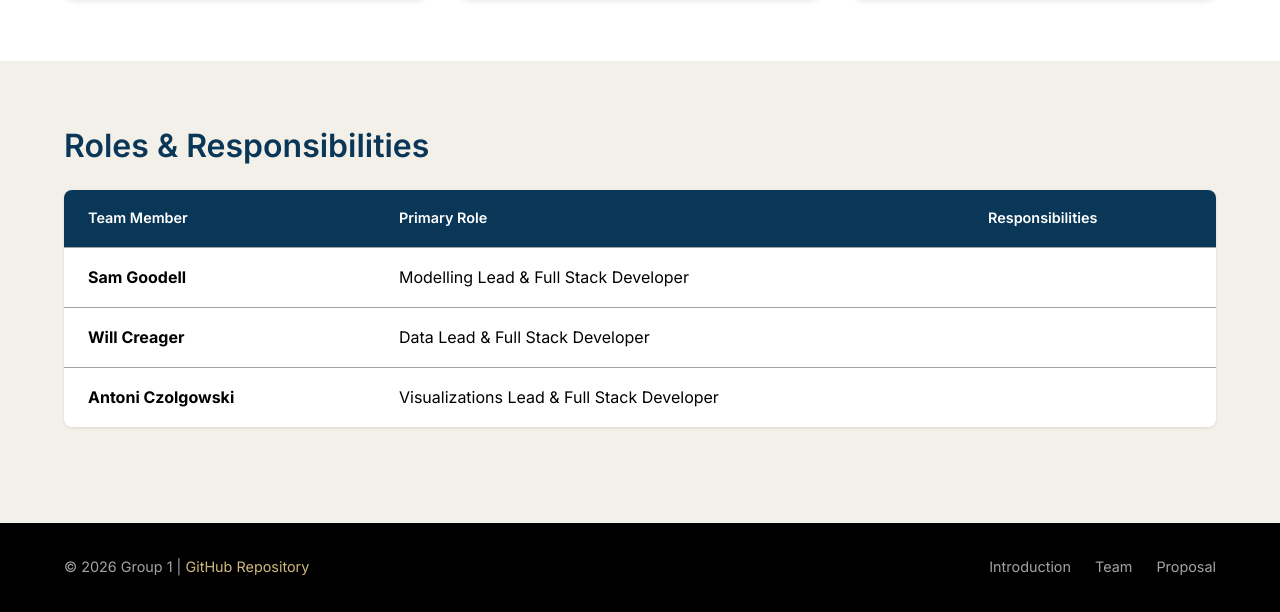
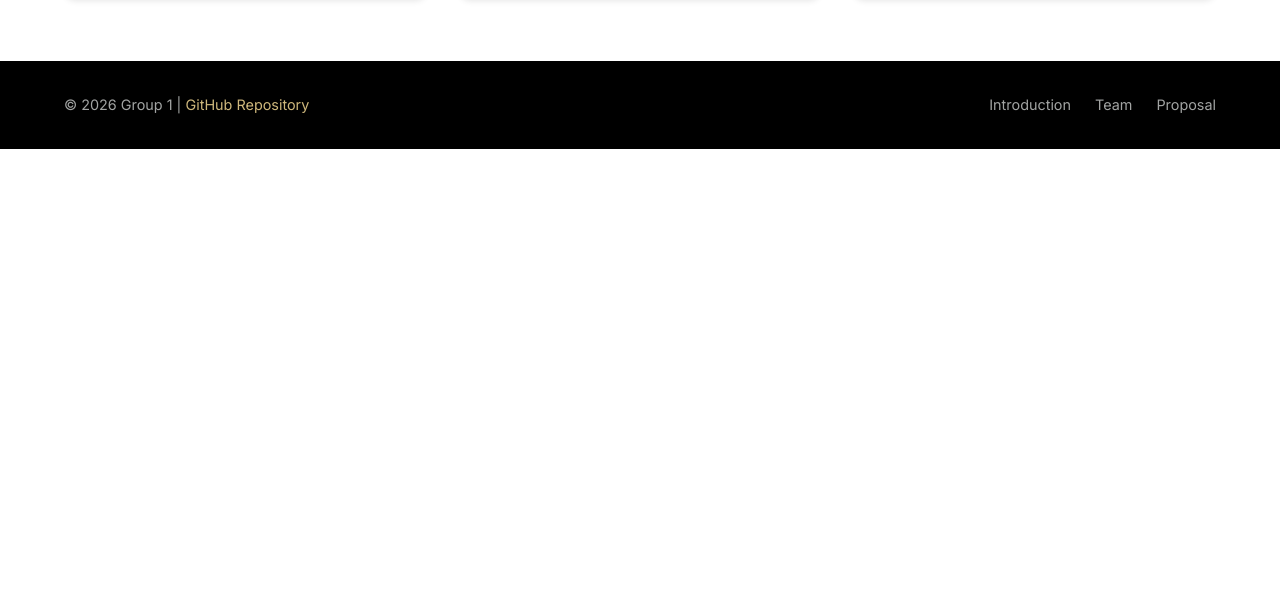
Before and after one commit to AntoniCzolgowski/Data-Mining-Project-Group-1, a plain HTML site: page docs/team.html in a window 1280 px wide. Shown: the part 1010-1622 px from the top of the page. After the commit the page ends 1159 px from the top, so only its background shows below. Drawn offline with Linux system fonts and the light colour scheme.

Commit message:
some refinments

```diff
--- a/docs/team.html
+++ b/docs/team.html
@@ -141,42 +141,7 @@
       </div>
     </section>
 
-    <!-- Roles & Responsibilities -->
-    <section class="section section-alt">
-      <div class="container">
-        <h2>Roles & Responsibilities</h2>
 
-        <div class="content-block">
-          <table class="data-table">
-            <thead>
-              <tr>
-                <th>Team Member</th>
-                <th>Primary Role</th>
-                <th>Responsibilities</th>
-              </tr>
-            </thead>
-            <tbody>
-              <tr>
-                <td><strong>Sam Goodell</strong></td>
-                <td>Modelling Lead & Full Stack Developer</td>
-                <td></td>
-              </tr>
-              <tr>
-                <td><strong>Will Creager</strong></td>
-                <td>Data Lead & Full Stack Developer</td>
-                <td></td>
-              </tr>
-              <tr>
-                <td><strong>Antoni Czolgowski</strong></td>
-                <td>Visualizations Lead & Full Stack Developer</td>
-                <td></td>
-              </tr>
-            </tbody>
-          </table>
-        </div>
-
-      </div>
-    </section>
 
   </main>
 
```
Also changed, not shown: docs/index.html (+3 -3 lines), docs/proposal.html (+7 -7 lines).
